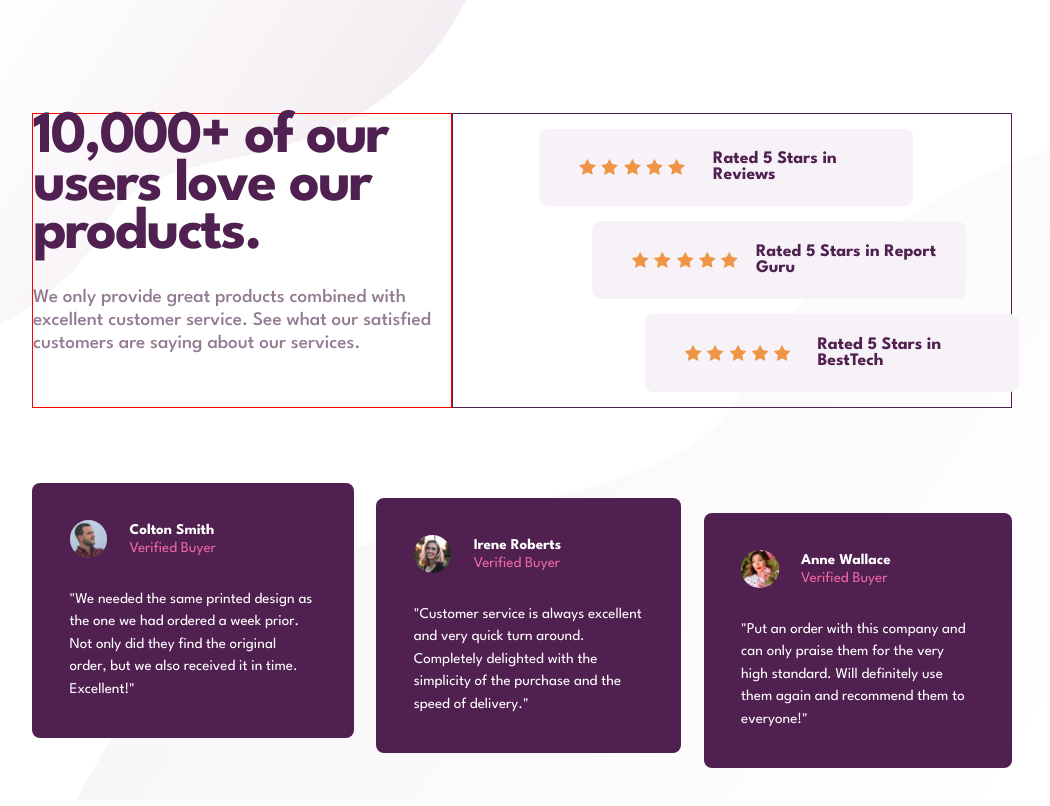
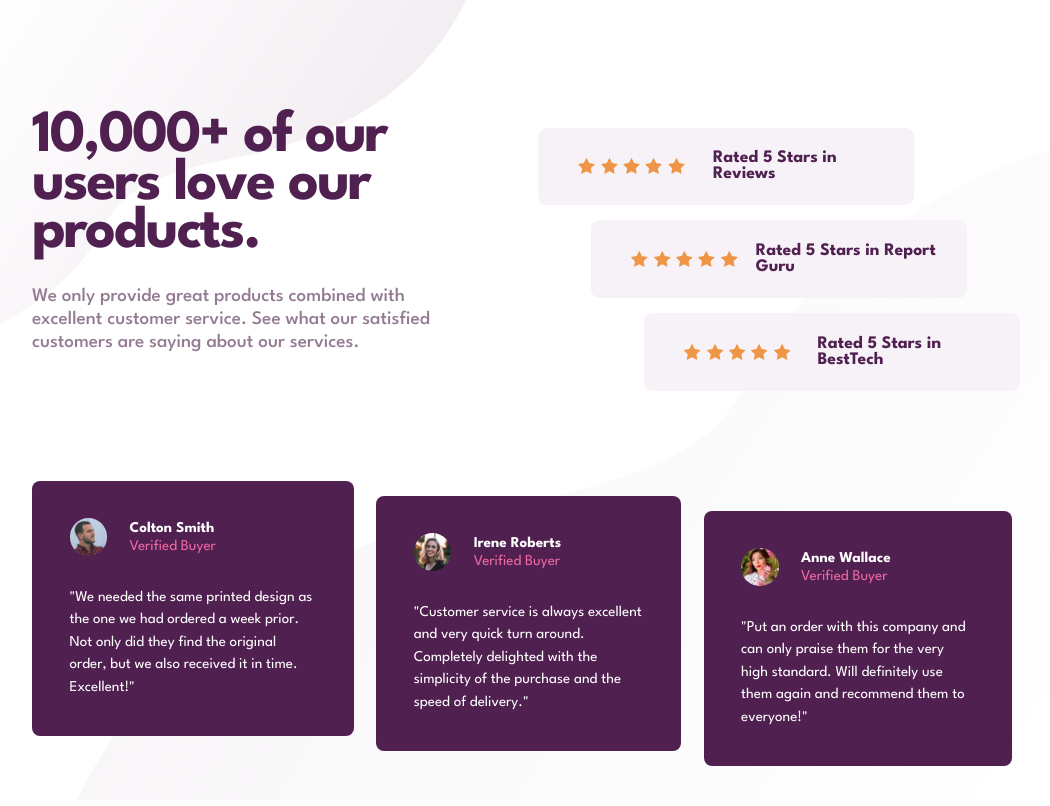
Before and after one commit to agnar-nomad/public-repos, a plain HTML site: page frontendmentor/social-proof-section-agnar/index.html in a window 1280 px wide. Shown: the whole page, without its empty margins (118-1168 px from the left). Drawn offline with Linux system fonts and the light colour scheme.

Commit message:
deleted forgotten borders

```diff
--- a/frontendmentor/social-proof-section-agnar/styles.css
+++ b/frontendmentor/social-proof-section-agnar/styles.css
@@ -172,7 +172,6 @@ section {
   }
   .title-card {
     text-align: unset;
-    border: 1px solid red;
   }
   .title-card h1 {
     font-size: 4em;
@@ -203,7 +202,6 @@ section {
   }
 
   .ratings-section {
-    border: 1px solid;
     display: flex;
     flex-direction: column;
     justify-content: center;
```
